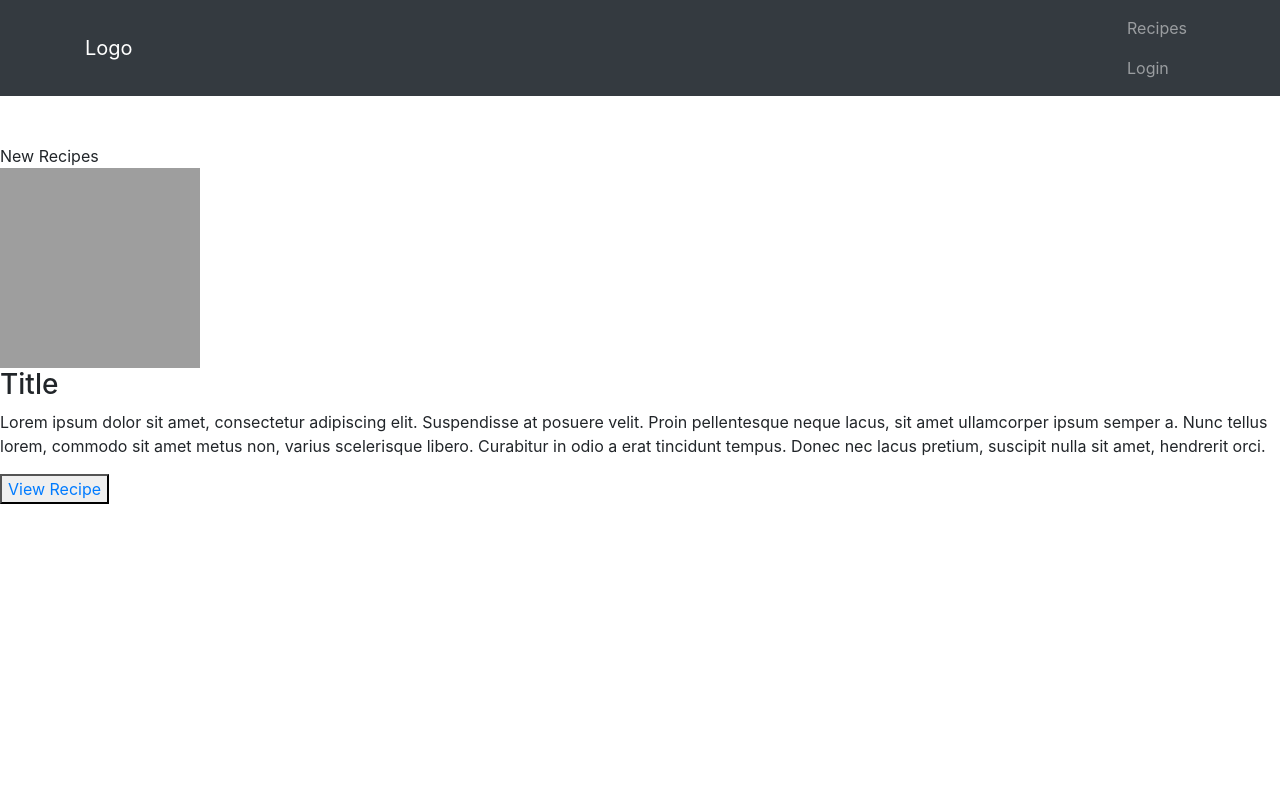
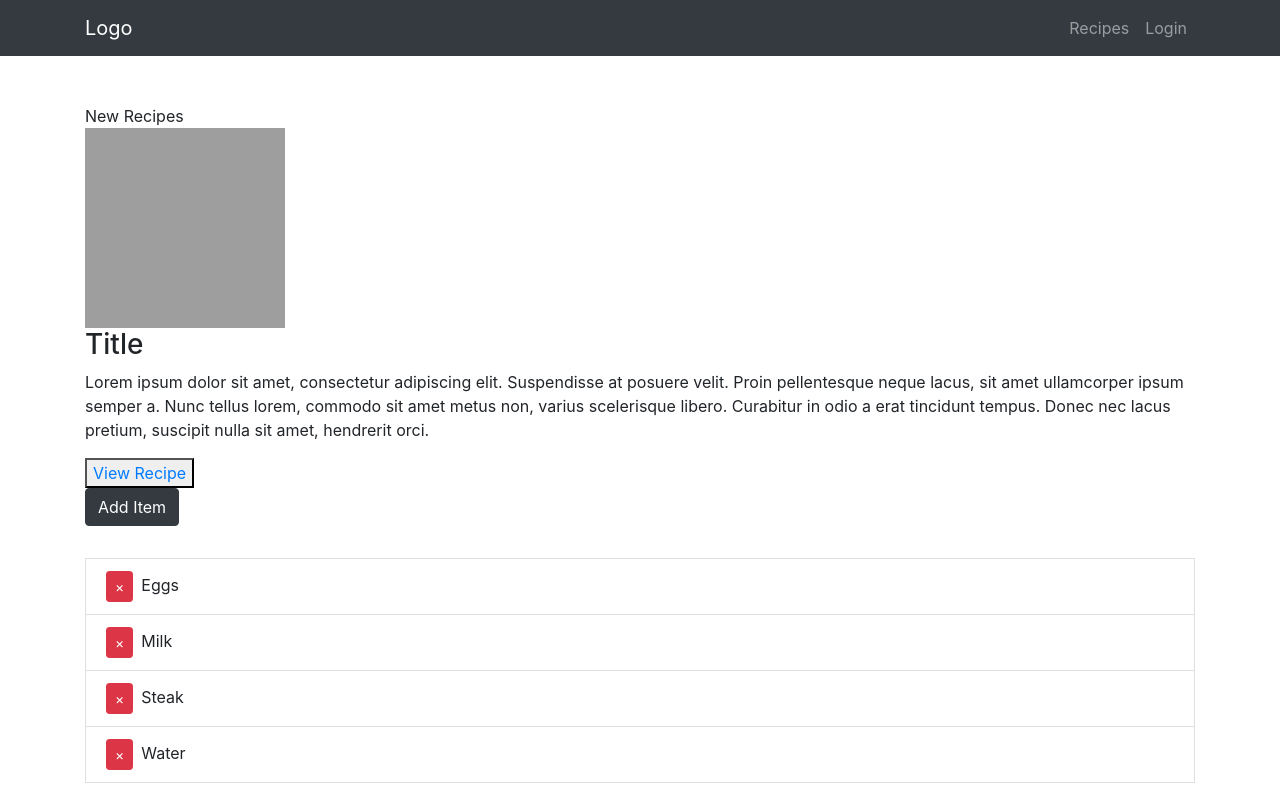
Before and after one commit to TimothyMoy/Flavor, a React (Create React App) app in the folder flavor-app/: page /recipes in a window 1280 px wide. Built offline with nearby package versions, Linux system fonts and the light colour scheme; grey boxes are pictures that could not be loaded.

Commit message:
added recipe list with uuid

```diff
--- a/flavor-app/src/App.css
+++ b/flavor-app/src/App.css
@@ -0,0 +1,21 @@
+.remove-btn {
+  margin-right: 0.5rem;
+}
+
+.fade-enter{
+  opacity: 0.01;
+}
+
+.fade-enter-active {
+  opacity: 1;
+  transition: opacity 1000ms ease-in;
+}
+
+.fade-exit {
+  opacity: 1;
+}
+
+.fade-exit-active {
+  opacity: 0.01;
+  transition: opacity 1000ms ease-in;
+}
--- a/flavor-app/src/Components/Navbar/Navbar.js
+++ b/flavor-app/src/Components/Navbar/Navbar.js
@@ -34,6 +34,8 @@ class AppNavbar extends Component {
                   <NavLink href="/recipes">
                     Recipes
                   </NavLink>
+                </NavItem>
+                <NavItem>
                   <NavLink href="/login">
                     Login
                   </NavLink>
--- a/flavor-app/src/Components/RecipesList/RecipesList.js
+++ b/flavor-app/src/Components/RecipesList/RecipesList.js
@@ -1,7 +1,22 @@
-import React from 'react';
+import React, { Component} from 'react';
+import { Container, ListGroup, ListGroupItem, Button } from 'reactstrap';
+import { CSSTransition, TransitionGroup } from 'react-transition-group';
+import {v1 as uuid} from 'uuid';
 
-function RecipesList () {
+class RecipesList extends Component {
+  state = {
+    recipes: [
+      { id: uuid(), name:'Eggs' },
+      { id: uuid(), name:'Milk' },
+      { id: uuid(), name:'Steak' },
+      { id: uuid(), name:'Water' },
+    ]
+  }
+
+  render() {
+    const { recipes } = this.state;
     return (
+      <Container>
       <div>
         New Recipes
         <div>
@@ -15,7 +30,41 @@ function RecipesList () {
           </button>
         </div>
       </div>
+        <Button
+          color="dark"
+          style={{marginBottom: '2rem'}}
+          onClick={() =>{
+            const name = prompt('Enter Recipe');
+            if(name) {
+              this.setState(state => ({
+                recipes: [...state.recipes, { id: uuid(), name }]
+              }));
+            }
+          }}>Add Item</Button>
+          <ListGroup>
+            <TransitionGroup className="recipe-list">
+              {recipes.map(({id,name}) => (
+                <CSSTransition key={id} timeout={500} classNames="fade">
+                  <ListGroupItem>
+                    <Button
+                      className="remove-btn"
+                      color="danger"
+                      size="sm"
+                      onClick={()=> {
+                        this.setState(state => ({
+                          recipes: state.recipes.filter(recipes => recipes.id !== id)
+                        }));
+                      }}
+                    >&times;</Button>
+                    {name}
+                    </ListGroupItem>
+                </CSSTransition>
+              ))}
+            </TransitionGroup>
+          </ListGroup>
+      </Container>
     )
+  }
 }
 
 export default RecipesList;
```
Lines whose indentation alone changed are shown as unchanged.
